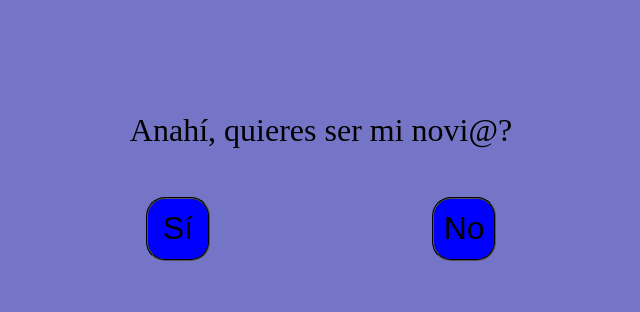
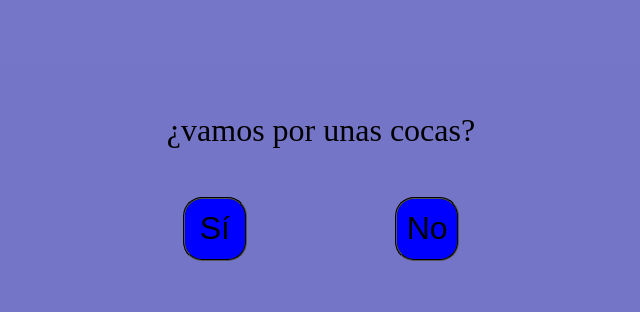
Before and after one commit to cebollatibia/boton, a plain HTML site: page index.html in a window 1280 px wide. Shown: the part 190-502 px from the top of the page, without its empty margins (319-959 px from the left). Drawn offline with Linux system fonts and the light colour scheme.

Commit message:
Update index.html
A

```diff
--- a/index.html
+++ b/index.html
@@ -10,7 +10,7 @@
 <body>
     <main>
         <div class="contenido">
-         <p>Anahí, quieres ser mi novi@?</p>
+         <p>¿vamos por unas cocas?</p>
          <div class="opciones">
                 <button class="opcionesbutton" id="botonsi">Sí</button>
                 <button class="opcionesbutton" id="botonno">No</button>
```
